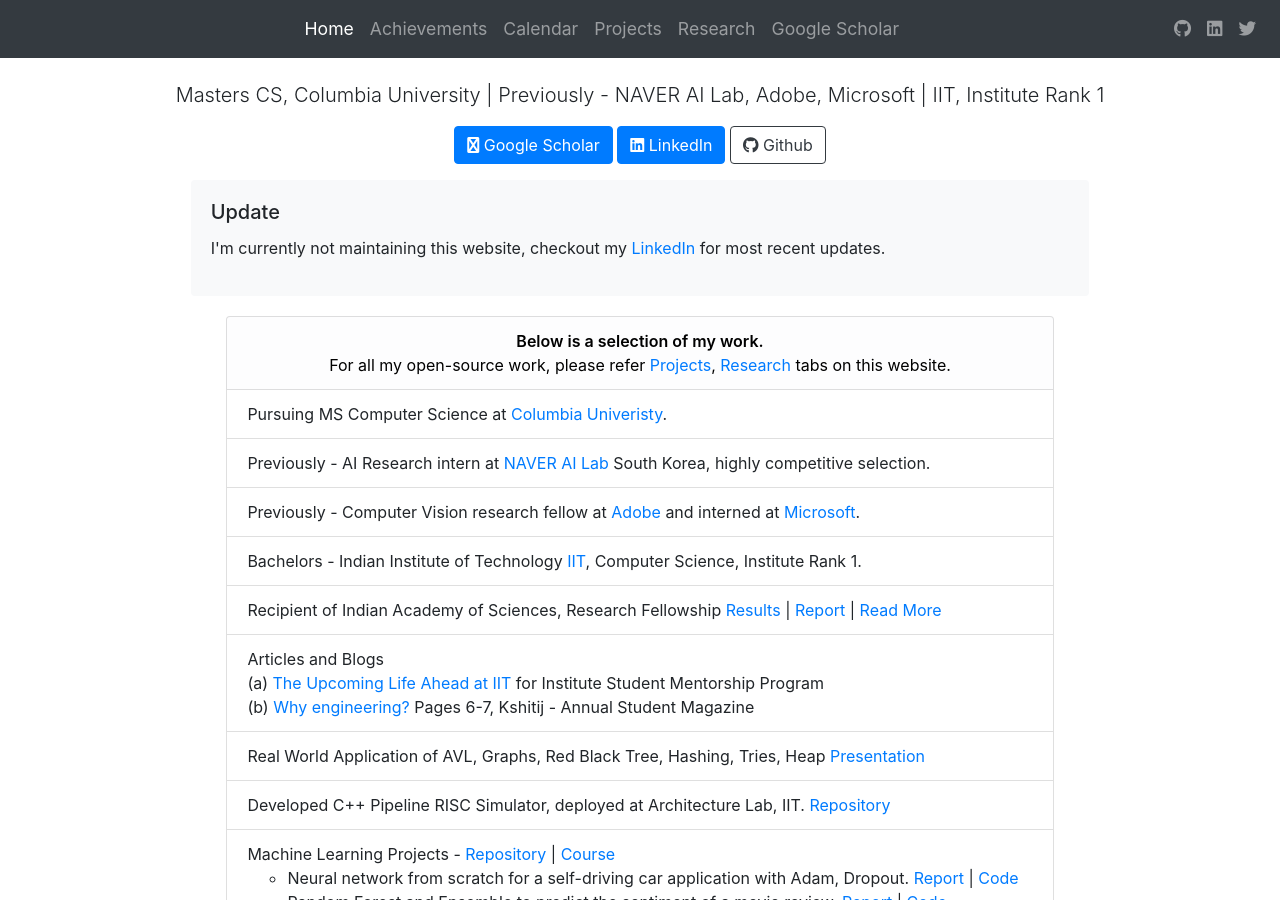
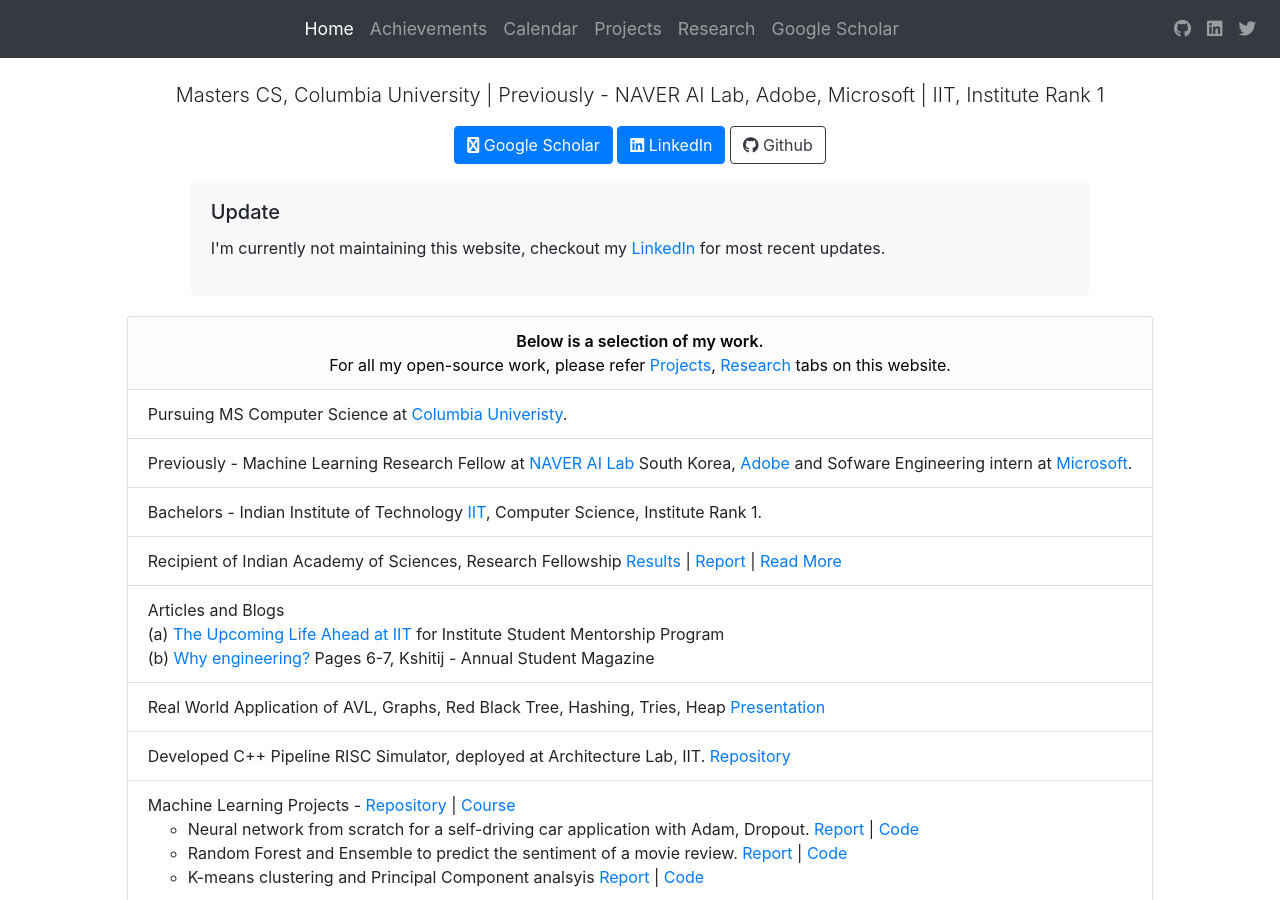
Before and after one commit to thenamangoyal/thenamangoyal.github.io, a Jekyll site: the page built from index.html, in a window 1280 px wide and 900 px high. Built offline with Jekyll 4.4.1, drawn with Linux system fonts in a browser that asks for light colours; nearby versions of some CDN libraries.

Commit message:
Update index.html

```diff
--- a/index.html
+++ b/index.html
@@ -90,10 +90,9 @@ layout: bootstrap
         </li>
         <li class="list-group-item">Pursuing MS Computer Science at <a target="_blank" href="https://www.cs.columbia.edu/">Columbia Univeristy</a>.
         </li>
-        <li class="list-group-item">Previously - AI Research intern at <a target="_blank"
-                href="https://naver-career.gitbook.io/en/teams/clova-cic">NAVER AI Lab</a> South Korea, highly competitive selection.</li>
-        <li class="list-group-item">Previously - Computer Vision research fellow at <a target="_blank" href="https://www.adobe.com/">Adobe</a>
-            and interned at <a target="_blank" href="https://www.microsoft.com/">Microsoft</a>.
+        <li class="list-group-item">Previously - Machine Learning Research Fellow at <a target="_blank"
+                href="https://naver-career.gitbook.io/en/teams/clova-cic">NAVER AI Lab</a> South Korea, <a target="_blank" href="https://www.adobe.com/">Adobe</a>
+            and Sofware Engineering intern at <a target="_blank" href="https://www.microsoft.com/">Microsoft</a>.
         </li>
 
         <li class="list-group-item">
```
